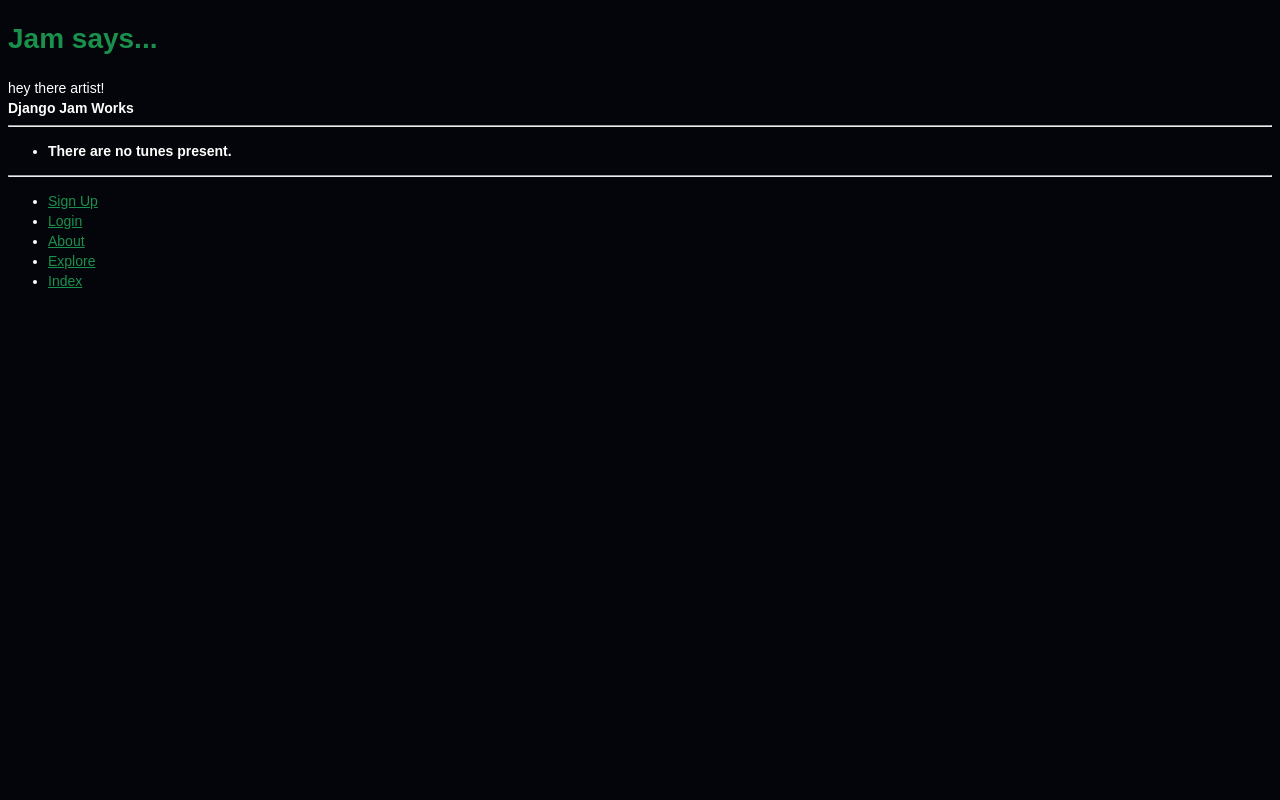
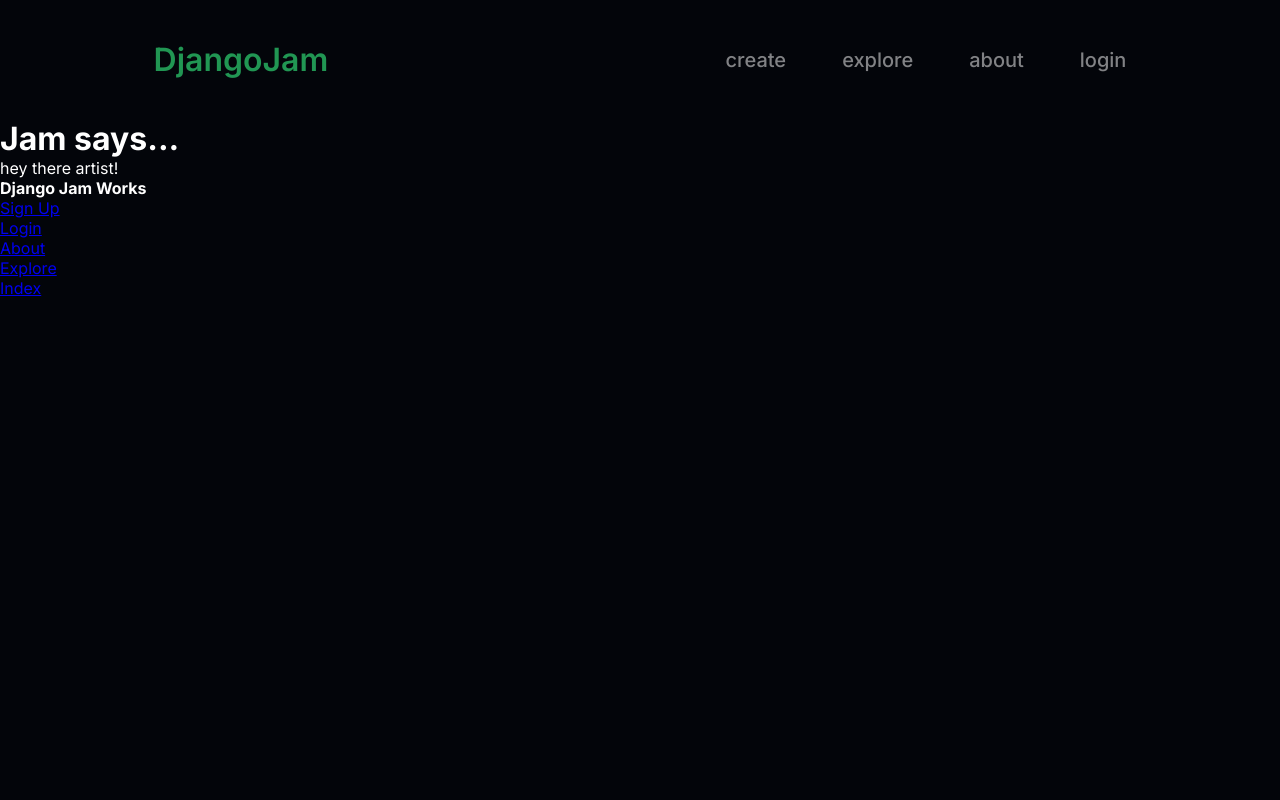
Before and after one commit to Team-5A/DjangoJam, a Django app: page /django_jam_app/ in a window 1280 px wide. Run offline with Django 4.2, Linux system fonts and the light colour scheme; data that the repository does not hold is empty.

Commit message:
feat: navbar

```diff
--- a/static/css/base.css
+++ b/static/css/base.css
@@ -1,17 +1,68 @@
-/*css template*/
+* {
+  box-sizing: border-box;
+  padding: 0;
+  margin: 0;
+}
+
+:root {
+  --bg-color: #03050a;
+  --text-color: #ffffff;
+  --primary-color: #219653;
+  --primary-color-bright: #27ae60;
+  --accent-color: #2d9cdb;
+
+  --side-padding: clamp(2rem, 12vw, 17rem);
+
+  /* font weights */
+  --light: 300;
+  --regular: 400;
+  --semibold: 500;
+  --bold: 600;
+  --extrabold: 700;
+  --black: 800;
+}
 
 body {
-    font-family: Arial, sans-serif;
-    font-size: 14px;
-    line-height: 1.42857143;
-    color: #ffffff;
-    background-color: #04050a;
+  font-family: Inter, "sans-serif";
+  width: 100%;
+  min-height: 100vh;
+  background-color: var(--bg-color);
+  color: var(--text-color);
+  display: flex;
+  flex-direction: column;
 }
 
-/* Green headings and links */
-
-h1, h2, h3, h4, h5, h6, a {
-    color: #19914d;
+.navbar {
+  display: flex;
+  justify-content: space-between;
+  align-items: center;
+  padding: 2.5rem var(--side-padding);
 }
 
-/* Path: base_Css.css */
+.navbar .logo {
+  font-size: 2rem;
+  font-weight: var(--bold);
+  color: var(--primary-color);
+  text-decoration: none;
+}
+
+.navbar ul {
+  list-style: none;
+  display: flex;
+  flex-direction: row;
+  gap: 3.5rem;
+}
+
+.navbar ul li a {
+  text-decoration: none;
+  color: var(--text-color);
+  opacity: 0.5;
+  font-size: 1.25rem;
+  font-weight: var(--semibold);
+  transition: color 0.3s ease, opacity 0.3s ease;
+}
+
+.navbar ul li a:hover {
+  color: var(--primary-color);
+  opacity: 1;
+}
--- a/templates/django_jam_app/base.html
+++ b/templates/django_jam_app/base.html
@@ -13,20 +13,27 @@
     <link href="https://fonts.googleapis.com/css2?family=Inter:wght@100..900&display=swap" rel="stylesheet">
   </head>
   <body>
+    <nav class="navbar">
+      <a class="logo" href="{% url 'django_jam_app:index' %}">DjangoJam</a>
+
+      {% comment %} links {% endcomment %}
+      <ul>
+        <li><a href="{% url 'django_jam_app:add_tune' %}">create</a></li>
+        <li><a href="{% url 'django_jam_app:explore' %}">explore</a></li>
+        <li><a href="{% url 'django_jam_app:about' %}">about</a></li>
+
+        {% if user.is_authenticated %}
+        <li><a href="{% url 'django_jam_app:logout' %}">logout</a></li>
+        {% else %}
+        <li><a href="{% url 'django_jam_app:login' %}">login</a></li>
+        {% endif %}
+      </ul>
+    </nav>
+
     <main>
       {% block body_block %}
       {% endblock %}
     </main>
-
-    <hr />
-
-    <div>
-      {% block sidebar_block %}
-        {% get_tune_list %}
-      {% endblock %}
-    </div>
-
-    <hr />
 
     <div>
       <ul>
```
